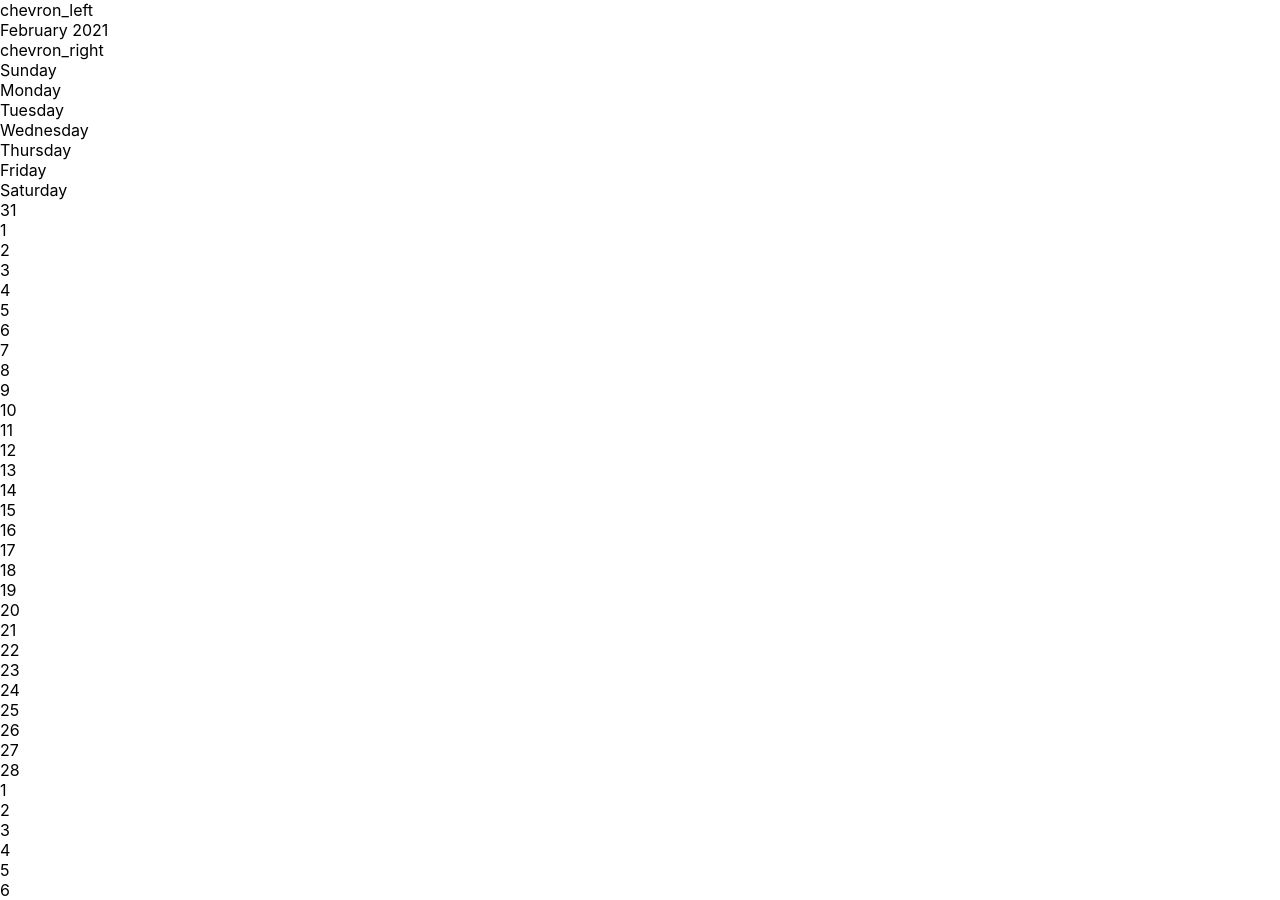
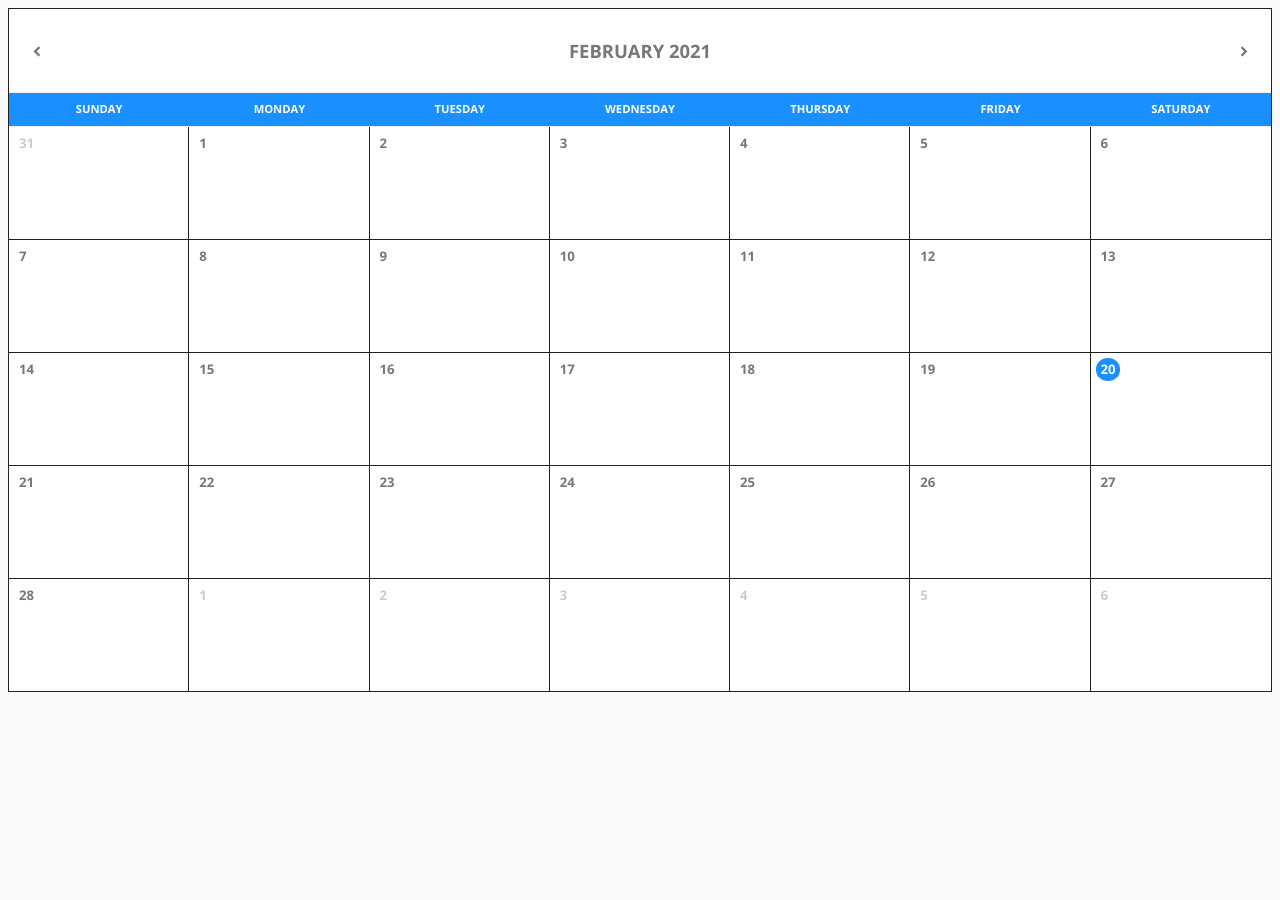
Before and after one commit to felipebrunetti94/calendar, a React (Create React App) app: page / in a window 1280 px wide. After the commit the page ends 800 px from the top, so only its background shows below. Built offline with nearby package versions, Linux system fonts and the light colour scheme.

Commit message:
feat(style): fix modal layouts

```diff
--- a/src/components/reminder/AddReminder.js
+++ b/src/components/reminder/AddReminder.js
@@ -1,6 +1,6 @@
 import ReminderForm from "./ReminderForm";
 import { useReminder } from "../../state/reminder/context";
-const AddReminder = () => {
+const AddReminder = ({ ...props }) => {
   const {
     editingReminder,
     setReminder,
@@ -15,6 +15,7 @@
       setReminder={setReminder}
       getWeather={getWeather}
       actionTitle="Add"
+      {...props}
     />
   );
 };
--- a/src/components/reminder/EditReminder.js
+++ b/src/components/reminder/EditReminder.js
@@ -1,7 +1,7 @@
 import ReminderForm from "./ReminderForm";
 import { useReminder } from "../../state/reminder/context";
 
-const EditReminder = () => {
+const EditReminder = ({ ...props }) => {
   const {
     editingReminder,
     setReminder,
@@ -19,6 +19,7 @@
       setReminder={setReminder}
       getWeather={getWeather}
       reminder={editingReminder}
+      {...props}
     />
   );
 };
--- a/src/components/reminder/ReminderWrapper.js
+++ b/src/components/reminder/ReminderWrapper.js
@@ -1,16 +1,14 @@
 import { useReminder } from "../../state/reminder/context";
 import AddReminder from "./AddReminder";
-import ReminderInfo from "./ReminderInfo";
 import EditReminder from "./EditReminder";
 
 const ReminderWrapper = ({ children }) => {
-  const { showEdit, showAdd, showInfo } = useReminder();
+  const { showEdit, showAdd, cancelEditing } = useReminder();
   return (
     <>
       {children}
-      {showAdd && <AddReminder />}
-      {showEdit && <EditReminder />}
-      {showInfo && <ReminderInfo />}
+      {showAdd && <AddReminder isOpen={showAdd} onClose={cancelEditing} />}
+      {showEdit && <EditReminder isOpen={showEdit} onClose={cancelEditing} />}
     </>
   );
 };
--- a/src/index.css
+++ b/src/index.css
@@ -1,13 +1,267 @@
-body {
-  margin: 0;
-  font-family: -apple-system, BlinkMacSystemFont, 'Segoe UI', 'Roboto', 'Oxygen',
-    'Ubuntu', 'Cantarell', 'Fira Sans', 'Droid Sans', 'Helvetica Neue',
-    sans-serif;
+@import url(https://fonts.googleapis.com/css?family=Open+Sans:300,400,700);
+@import url(https://fonts.googleapis.com/icon?family=Material+Icons);
+
+.icon {
+  font-family: "Material Icons", serif;
+  font-style: normal;
+  display: inline-block;
+  vertical-align: middle;
+  line-height: 1;
+  text-transform: none;
+  letter-spacing: normal;
+  word-wrap: normal;
+  white-space: nowrap;
+  direction: ltr;
+
   -webkit-font-smoothing: antialiased;
+  text-rendering: optimizeLegibility;
   -moz-osx-font-smoothing: grayscale;
+  font-feature-settings: "liga";
 }
 
-code {
-  font-family: source-code-pro, Menlo, Monaco, Consolas, 'Courier New',
-    monospace;
+:root {
+  --main-color: #1a8fff;
+  --text-color: #777;
+  --text-color-light: #ccc;
+  --border-color-light: #eee;
+  --border-color-dark: #202020;
+  --bg-color: #f9f9f9;
+  --neutral-color: #fff;
 }
+
+* {
+  box-sizing: border-box;
+}
+
+body {
+  font-family: "Open Sans", "Helvetica Neue", "Helvetica", "Arial", sans-serif;
+  font-size: 1em;
+  font-weight: 300;
+  line-height: 1.5;
+  color: var(--text-color);
+  background: var(--bg-color);
+  position: relative;
+}
+
+header {
+  display: block;
+  width: 100%;
+  padding: 1.75em 0;
+  border-bottom: 1px solid var(--border-color-light);
+  background: var(--neutral-color);
+}
+
+header #logo {
+  font-size: 175%;
+  text-align: center;
+  color: var(--main-color);
+  line-height: 1;
+}
+
+header #logo .icon {
+  padding-right: 0.25em;
+}
+
+main {
+  display: block;
+  margin: 0 auto;
+  margin-top: 5em;
+  max-width: 50em;
+}
+
+.row {
+  margin: 0;
+  padding: 0;
+  display: flex;
+  flex-direction: row;
+  flex-wrap: wrap;
+  width: 100%;
+}
+
+.row-middle {
+  align-items: center;
+}
+
+.col {
+  flex-grow: 1;
+  flex-basis: 0;
+  max-width: 100%;
+}
+
+.col-start {
+  justify-content: flex-start;
+  text-align: left;
+}
+
+.col-center {
+  justify-content: center;
+  text-align: center;
+}
+
+.col-end {
+  justify-content: flex-end;
+  text-align: right;
+}
+
+.calendar {
+  display: block;
+  position: relative;
+  width: 100%;
+  background: var(--neutral-color);
+  border: 1px solid var(--border-color-dark);
+}
+
+.calendar .header {
+  text-transform: uppercase;
+  font-weight: 700;
+  font-size: 115%;
+  padding: 1.5em 0;
+  border-bottom: 1px solid var(--border-color-light);
+}
+
+.calendar .header .icon {
+  cursor: pointer;
+  transition: 0.15s ease-out;
+}
+
+.calendar .header .icon:hover {
+  transform: scale(1.75);
+  transition: 0.25s ease-out;
+  color: var(--main-color);
+}
+
+.calendar .header .icon:first-of-type {
+  margin-left: 1em;
+}
+
+.calendar .header .icon:last-of-type {
+  margin-right: 1em;
+}
+
+.calendar .days {
+  text-transform: uppercase;
+  font-weight: bold;
+  color: var(--neutral-color);
+  font-size: 70%;
+  padding: 0.75em 0;
+  border-bottom: 1px solid var(--border-color-light);
+  background-color: var(--main-color);
+}
+
+.calendar .body .cell {
+  position: relative;
+  height: 7em;
+  border-right: 1px solid var(--border-color-dark);
+  overflow: hidden;
+  cursor: pointer;
+  background: var(--neutral-color);
+  transition: 0.25s ease-out;
+}
+
+.calendar .body .cell:hover {
+  background: var(--bg-color);
+  transition: 0.5s ease-out;
+}
+
+.calendar .body .selected .number {
+  margin: -0.3rem;
+  padding: 0.3rem;
+  border-radius: 50%;
+  color: var(--neutral-color);
+  background-color: var(--main-color);
+}
+
+.calendar .body .row {
+  border-bottom: 1px solid var(--border-color-dark);
+}
+
+.calendar .body .row:last-child {
+  border-bottom: none;
+}
+
+.calendar .body .cell:last-child {
+  border-right: none;
+}
+
+.calendar .body .cell .number {
+  position: absolute;
+  font-size: 82.5%;
+  line-height: 1;
+  top: 0.75em;
+  left: 0.75em;
+  font-weight: 700;
+}
+
+.calendar .body .disabled {
+  color: var(--text-color-light);
+  pointer-events: none;
+}
+
+.calendar .body .cell .bg {
+  font-weight: 700;
+  line-height: 1;
+  color: var(--main-color);
+  opacity: 0;
+  font-size: 8em;
+  position: absolute;
+  top: -0.2em;
+  right: -0.05em;
+  transition: 0.25s ease-out;
+  letter-spacing: -0.07em;
+}
+
+.calendar .body .cell:hover .bg,
+.calendar .body .selected .bg {
+  opacity: 0.05;
+  transition: 0.5s ease-in;
+}
+
+.calendar .body .col {
+  flex-grow: 0;
+  flex-basis: calc(100% / 7);
+  width: calc(100% / 7);
+}
+
+.reminder-container {
+  padding: 2rem 0.5rem;
+  width: 100%;
+  height: 100%;
+}
+
+.reminder {
+  border: none;
+  -webkit-box-shadow: none;
+  box-shadow: none;
+  margin: 0;
+  padding: 2px 5px;
+  background-color: #3174ad;
+  box-sizing: inherit;
+  border-radius: 5px;
+  color: #fff;
+  cursor: pointer;
+  width: 100%;
+  text-align: left;
+}
+
+.reminder__content {
+  display: block;
+  overflow: hidden;
+  font-weight: 400;
+  text-overflow: ellipsis;
+  white-space: nowrap;
+}
+
+.modal {
+  background-color: white;
+  display: none;
+  position: fixed;
+  width: 200px;
+  height: 200px;
+  left: 200px;
+  top: 40px;
+  color: black;
+}
+
+.overflow {
+  overflow-y: scroll;
+}
--- a/src/state/reminder/context.js
+++ b/src/state/reminder/context.js
@@ -48,19 +48,14 @@
     const cancelEditing = () => {
       dispatch({ type: REMINDER.CANCEL_EDITING });
     };
-    const openInfo = (reminder) => {
-      dispatch({ type: REMINDER.OPEN_INFO, payload: { reminder } });
-    };
 
     const getBy = (date) =>
       reminders.filter((reminder) => isSameDay(reminder.date, date));
 
     return {
       getBy,
-      openInfo,
       days,
       reminders,
-      showInfo: status === "INFO",
       showEdit: status === "EDIT",
       showAdd: status === "ADD",
       setReminder,
--- a/src/state/reminder/reducer.js
+++ b/src/state/reminder/reducer.js
@@ -90,12 +90,6 @@
           weather: "",
         },
       };
-    case CALENDAR.OPEN_INFO:
-      return {
-        ...state,
-        editingReminder: action.payload.reminder,
-        status: "INFO",
-      };
     default:
       return state;
   }
--- /dev/null
+++ b/src/state/reminder/types.js
@@ -0,0 +1,11 @@
+export const SET_REMINDER_VALUE = "SET_REMINDER_VALUE";
+export const OPEN_ADD_REMINDER = "OPEN_ADD_REMINDER";
+export const ADD_REMINDER = "ADD_REMINDER";
+export const OPEN_EDIT_REMINDER = "OPEN_EDIT_REMINDER";
+export const EDIT_REMINDER = "EDIT_REMINDER";
+export const REMOVE_ALL_REMINDERS = "REMOVE_REMINDERS";
+export const REMOVE_REMINDER = "REMOVE_REMINDER";
+export const CANCEL_EDITING = "CANCEL_EDITING";
+export const WEATHER_REQUEST = "WEATHER_REQUEST";
+export const WEATHER_REQUEST_SUCCESS = "WEATHER_REQUEST_SUCCESS";
+export const WEATHER_REQUEST_ERROR = "WEATHER_REQUEST_ERROR";
```
Also changed, not shown: src/components/reminder/ReminderForm.js (+109 -45 lines).
